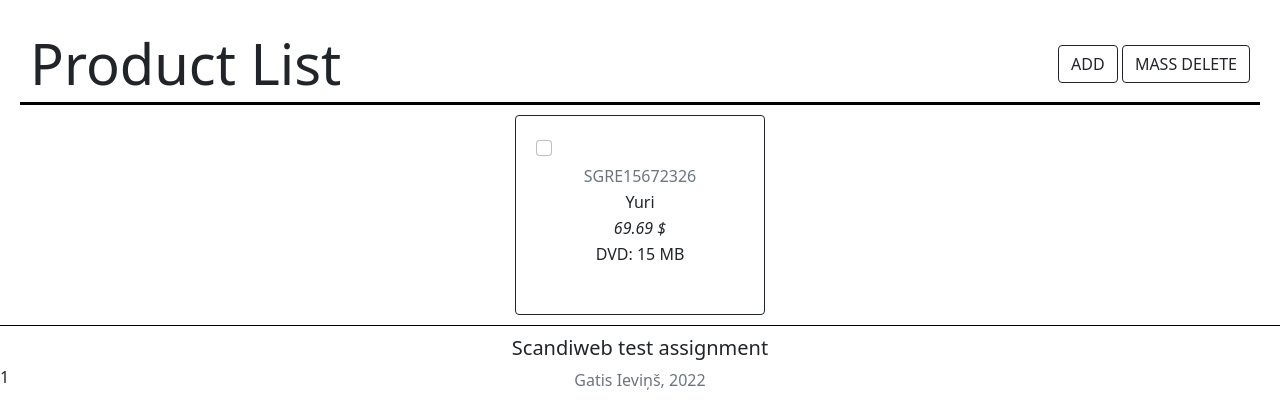
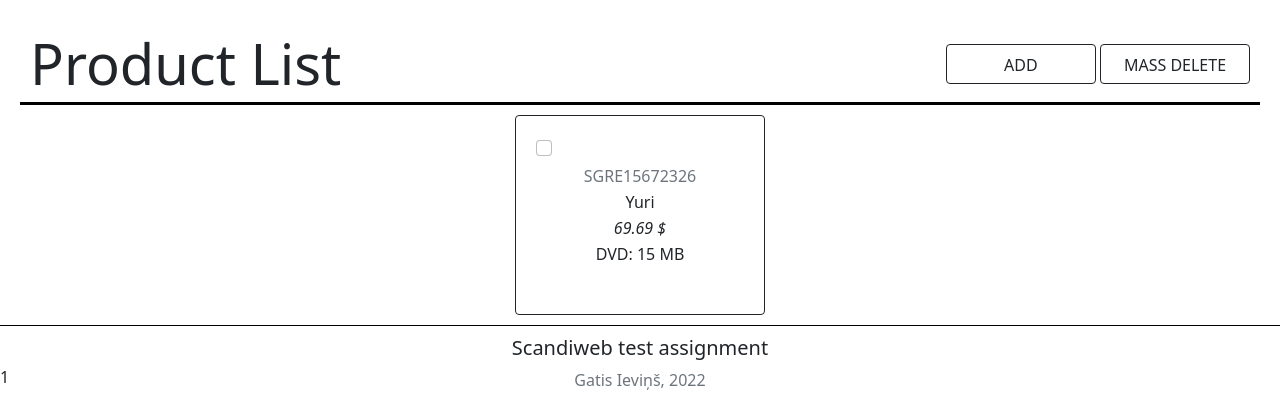
Before and after one commit to Baltimoore/ScandiwebTest, a PHP site: page /index.php in a window 1280 px wide. Shown: the top 420 px of the page. Run offline with PHP 8.4, Linux system fonts and the light colour scheme.

Commit message:
pogas uz reāliem linkiem

```diff
--- a/css/main.css
+++ b/css/main.css
@@ -4,9 +4,10 @@
     margin: 30px 20px 0;
     padding: 0 10px 5px;
 }
-#top > #buttonPair > button {
+#top a.btn {
     width: 150px;
     height: 40px;
+    padding: 8px 0;
 }
 
 /* apakšējās daļas izskata mainīgie */
```
